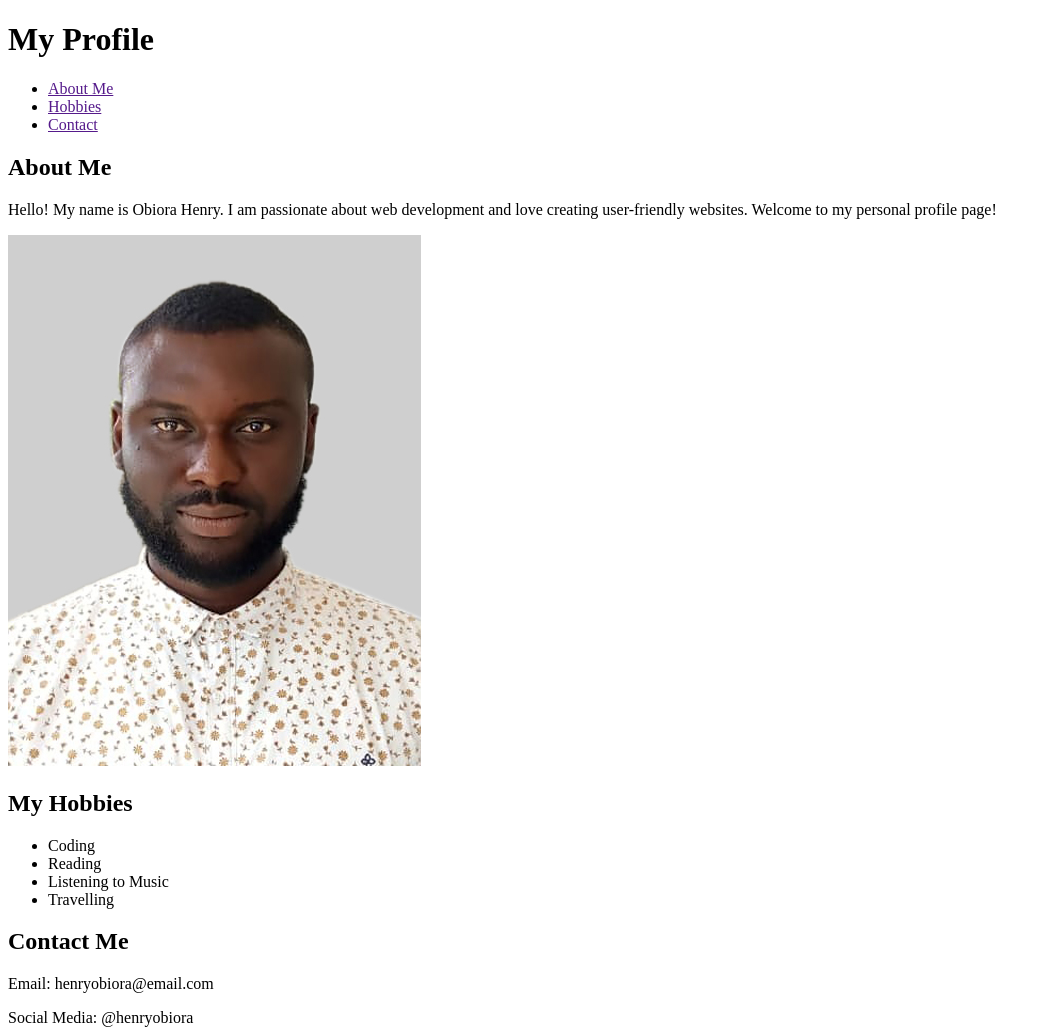
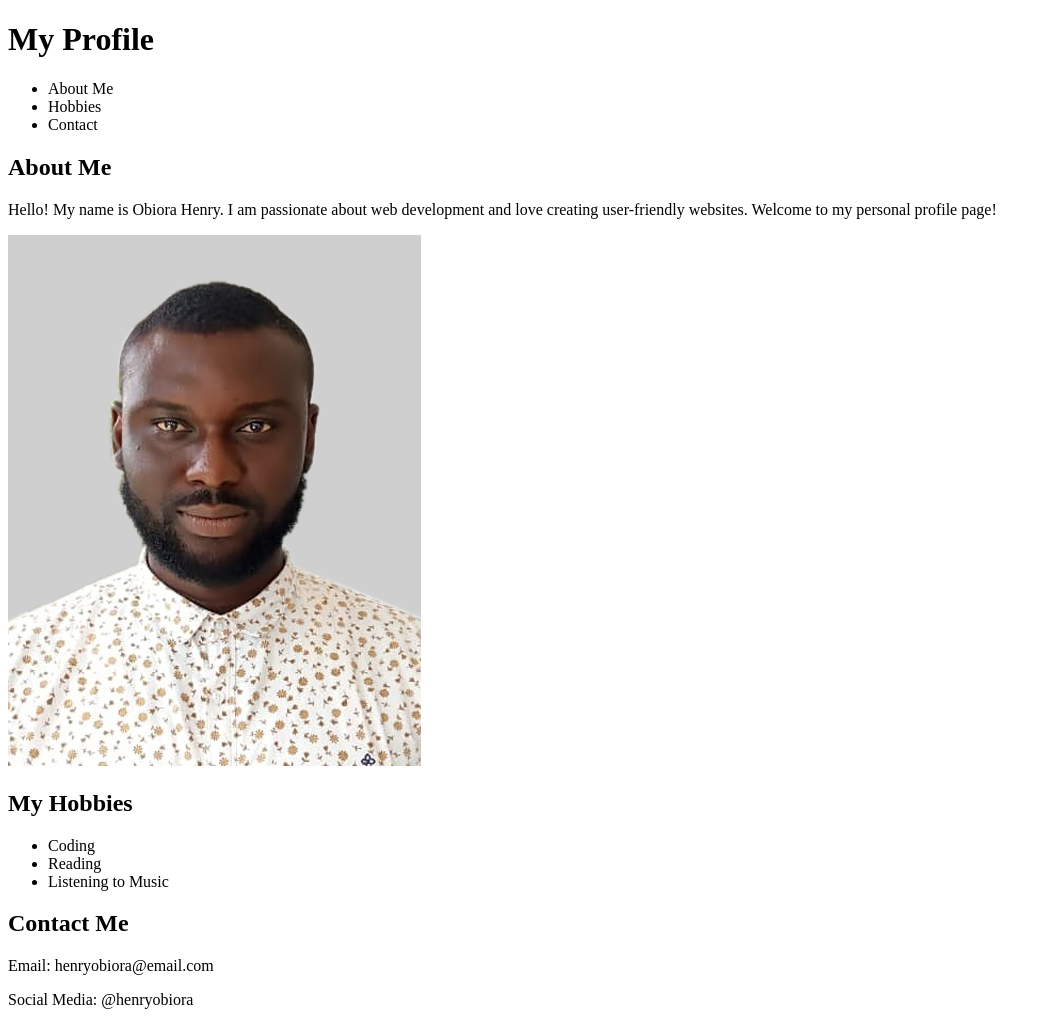
Before and after one commit to Odogwu-YoungLord/3MTT_Mini_Project-HTML-Only, a plain HTML site: page index.html in a window 1280 px wide. Shown: the whole page, without its empty margins (0-1050 px from the left). Drawn offline with Linux system fonts and the light colour scheme.

Commit message:
Update index.html

```diff
--- a/index.html
+++ b/index.html
@@ -11,9 +11,9 @@
       <h1>My Profile</h1>
       <nav>
         <ul>
-          <li><a href="">About Me</a></li>
-          <li><a href="">Hobbies</a></li>
-          <li><a href="">Contact</a></li>
+          <li>About Me</li>
+          <li>Hobbies</li>
+          <li>Contact</li>
         </ul>
       </nav>
     </header>
@@ -35,7 +35,6 @@
         <li>Coding</li>
         <li>Reading</li>
         <li>Listening to Music</li>
-        <li>Travelling</li>
       </ul>
     </section>
 
```
